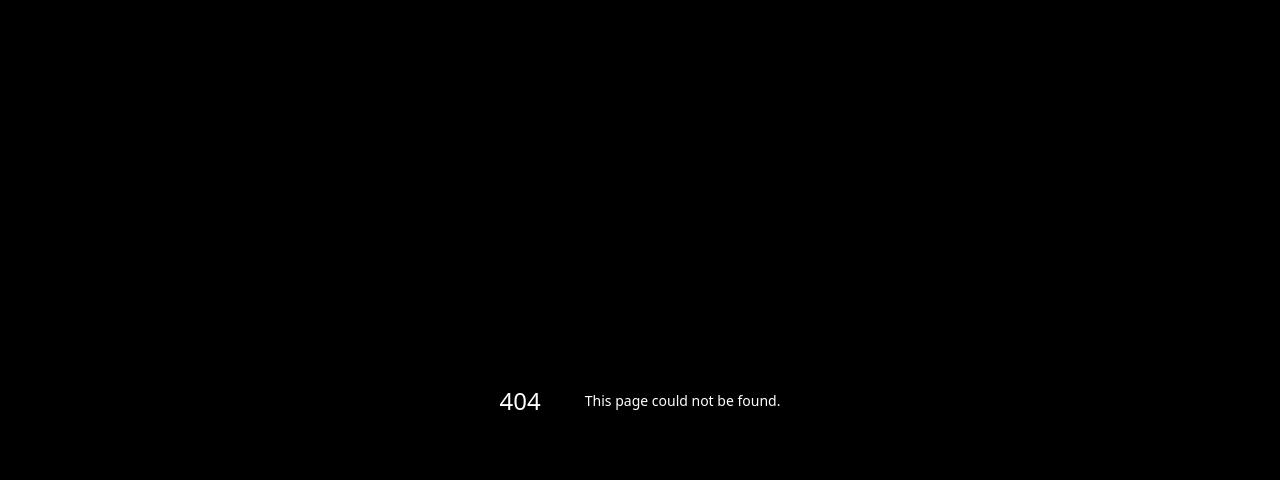
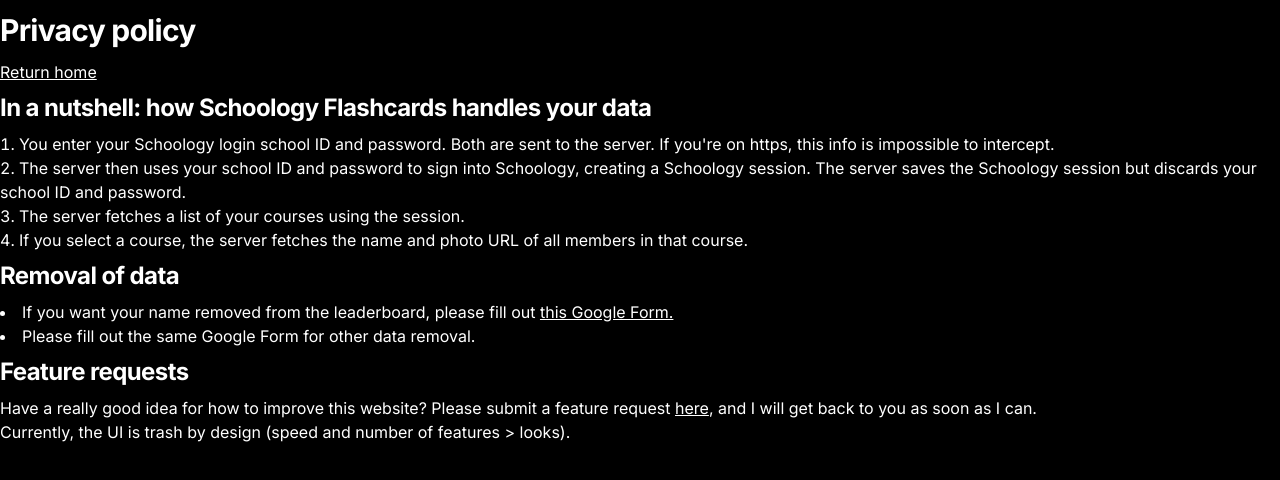
Before and after one commit to jwseph/schoology-flashcards, a Next.js app: page /privacy-policy in a window 1280 px wide. Before the commit this address had no page. Shown: the top 480 px of the page. Built offline with nearby package versions, Linux system fonts and the light colour scheme.

Commit message:
privacy policy

```diff
--- a/app/page.tsx
+++ b/app/page.tsx
@@ -6,6 +6,12 @@
 import { Button } from "@/components/ui/button";
 import UsedByList from "@/components/used-by-list";
 import { useState } from "react";
+import {
+  Popover,
+  PopoverContent,
+  PopoverTrigger,
+} from "@/components/ui/popover"
+import Chatbox from "@/components/chatbox";
 
 export interface CourseItem {
   cid: string;
@@ -77,10 +83,17 @@
       {courseMembers != null && <>
         <h1 className='scroll-m-20 text-3xl font-bold tracking-tight leading-loose'>Do you know your class?</h1>
         <Flashcards members={courseMembers} cid={cid as string} sid={sid} />
+        <h1 className='scroll-m-20 text-3xl font-bold tracking-tight leading-loose'>Class chat</h1>
+        <Chatbox cid={cid as string} sid={sid} />
         <h1 className='scroll-m-20 text-3xl font-bold tracking-tight leading-loose'>All class members (minus ones w/o photos)</h1>
         <div className='flex flex-wrap'>
           {Object.values(courseMembers).map(({name, img}) => (
-            <img src={img} className='w-16 md:w-32' key={img}></img>
+            <Popover key={img}>
+              <PopoverTrigger>
+                <img src={img} className='w-16 md:w-32'/>
+              </PopoverTrigger>
+              <PopoverContent className='w-fit'>{name}</PopoverContent>
+            </Popover>
           ))}
         </div>
       </>}
--- /dev/null
+++ b/app/privacy-policy/page.tsx
@@ -0,0 +1,40 @@
+import Link from "next/link";
+
+export default function PrivacyPolicy() {
+  return (
+    <main className='dark'>
+      <h1 className='scroll-m-20 text-3xl font-bold tracking-tight leading-loose'>Privacy policy</h1>
+      <Link href='/' className='underline'>Return home</Link>
+      <h2 className='scroll-m-20 text-2xl font-bold tracking-tight leading-loose'>In a nutshell: how Schoology Flashcards handles your data</h2>
+      <ol className='list-decimal list-inside'>
+        <li>You enter your Schoology login school ID and password. Both are sent to the server. If you're on https, this info is impossible to intercept.</li>
+        <li>The server then uses your school ID and password to sign into Schoology, creating a Schoology session. The server saves the Schoology session but discards your school ID and password.</li>
+        <li>The server fetches a list of your courses using the session.</li>
+        <li>If you select a course, the server fetches the name and photo URL of all members in that course.</li>
+      </ol>
+      <h2 className='scroll-m-20 text-2xl font-bold tracking-tight leading-loose'>Removal of data</h2>
+      <ul className='list-disc list-inside'>
+        <li>
+          If you want your name removed from the leaderboard, please fill out{' '}
+          <a className='underline' href='https://docs.google.com/forms/u/0/d/e/1FAIpQLSffcclnaQmDB9bNKITEtw4O3bmF_NOinL-Wu_0jIPvTHZLSvw/formResponse' target='_blank'>
+            this Google Form.
+          </a>
+        </li>
+        <li>
+          Please fill out the same Google Form for other data removal.
+        </li>
+      </ul>
+      <h2 className='scroll-m-20 text-2xl font-bold tracking-tight leading-loose'>Feature requests</h2>
+      <p>
+        Have a really good idea for how to improve this website? Please submit a feature request{' '}
+        <a className='underline' href='https://docs.google.com/forms/u/0/d/e/1FAIpQLSffcclnaQmDB9bNKITEtw4O3bmF_NOinL-Wu_0jIPvTHZLSvw/formResponse' target='_blank'>
+          here
+        </a>
+        , and I will get back to you as soon as I can.
+      </p>
+      <p>
+        Currently, the UI is trash by design (speed and number of features {'>'} looks).
+      </p>
+    </main>
+  )
+}
--- /dev/null
+++ b/components/chatbox.tsx
@@ -0,0 +1,13 @@
+interface ChatboxProps {
+  cid: string;
+  sid: string;
+}
+
+export default function Chatbox({cid, sid}: ChatboxProps) {
+  return (
+    <div>
+      {/* Chatbox {cid} {sid} */}
+      Coming soon perhaps
+    </div>
+  )
+}
--- a/components/sign-in-dialog.tsx
+++ b/components/sign-in-dialog.tsx
@@ -10,6 +10,7 @@
 import { Input } from "@/components/ui/input"
 import { Label } from "@/components/ui/label"
 import { AlertDialogDescription, AlertDialogProps } from "@radix-ui/react-alert-dialog";
+import Link from "next/link";
 import { useRef } from "react";
 
 interface SignInDialogProps extends AlertDialogProps {
@@ -29,12 +30,14 @@
     <AlertDialog {...props}>
       <AlertDialogContent>
         <AlertDialogHeader>
-          <AlertDialogTitle>Please sign in to continue</AlertDialogTitle>
+          <AlertDialogTitle>Sign in to continue</AlertDialogTitle>
           <AlertDialogDescription>
-            You might need to wait a bit after pressing {'"sign in."'}
+            The app will only use your password to sign in on your behalf once.
+            The server does not retain your login information. <Link href='/privacy-policy' className='underline'>Privacy policy</Link>
           </AlertDialogDescription>
           <AlertDialogDescription>
-            Also, your password will not be saved (trust).
+            Note: Please wait a bit after pressing {'"sign in." '}
+            If you have to wait more than a few seconds, chances are you entered the wrong password.
           </AlertDialogDescription>
         </AlertDialogHeader>
         <div className="grid w-full max-w-sm items-center gap-1.5">
--- /dev/null
+++ b/components/ui/popover.tsx
@@ -0,0 +1,31 @@
+"use client"
+
+import * as React from "react"
+import * as PopoverPrimitive from "@radix-ui/react-popover"
+
+import { cn } from "@/lib/utils"
+
+const Popover = PopoverPrimitive.Root
+
+const PopoverTrigger = PopoverPrimitive.Trigger
+
+const PopoverContent = React.forwardRef<
+  React.ElementRef<typeof PopoverPrimitive.Content>,
+  React.ComponentPropsWithoutRef<typeof PopoverPrimitive.Content>
+>(({ className, align = "center", sideOffset = 4, ...props }, ref) => (
+  <PopoverPrimitive.Portal>
+    <PopoverPrimitive.Content
+      ref={ref}
+      align={align}
+      sideOffset={sideOffset}
+      className={cn(
+        "z-50 w-72 rounded-md border border-slate-200 bg-white p-4 text-slate-950 shadow-md outline-none data-[state=open]:animate-in data-[state=closed]:animate-out data-[state=closed]:fade-out-0 data-[state=open]:fade-in-0 data-[state=closed]:zoom-out-95 data-[state=open]:zoom-in-95 data-[side=bottom]:slide-in-from-top-2 data-[side=left]:slide-in-from-right-2 data-[side=right]:slide-in-from-left-2 data-[side=top]:slide-in-from-bottom-2 dark:border-slate-800 dark:bg-slate-950 dark:text-slate-50",
+        className
+      )}
+      {...props}
+    />
+  </PopoverPrimitive.Portal>
+))
+PopoverContent.displayName = PopoverPrimitive.Content.displayName
+
+export { Popover, PopoverTrigger, PopoverContent }
--- a/package.json
+++ b/package.json
@@ -15,6 +15,7 @@
   "dependencies": {
     "@radix-ui/react-alert-dialog": "^1.1.1",
     "@radix-ui/react-label": "^2.1.0",
+    "@radix-ui/react-popover": "^1.1.1",
     "@radix-ui/react-select": "^2.1.1",
     "@radix-ui/react-slot": "^1.1.0",
     "class-variance-authority": "^0.7.0",
```
Also changed, not shown: 1 other file (tests, documents, lock files or other folders).
